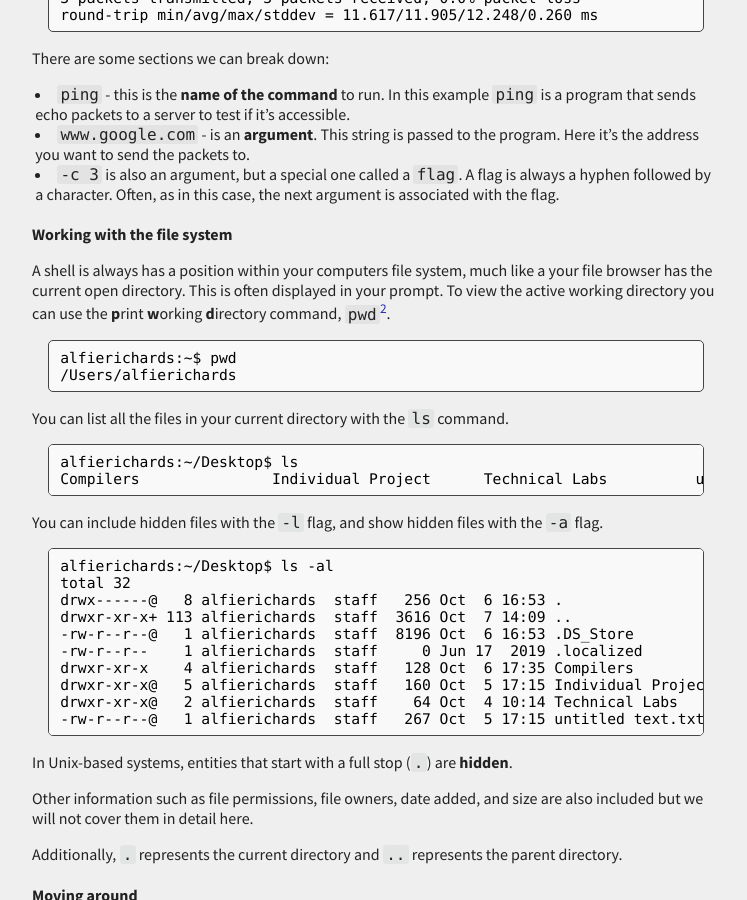
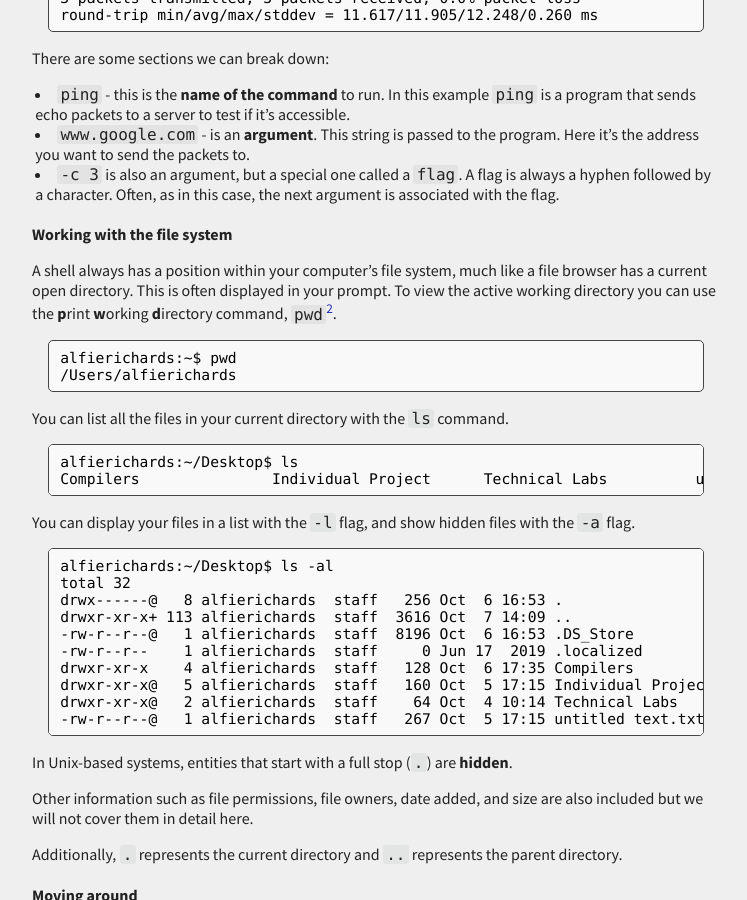
Before and after one commit to bath-bcss/Technical-Labs, a Jekyll site: the page built from _notes2021/01CommandLine.md, in a window 1280 px wide and 900 px high, scrolled down 2095 px. Shown: the whole window, without its empty margins (264-1011 px from the left). Built offline with Jekyll 4.4.1, drawn with Linux system fonts in a browser that asks for light colours.

Commit message:
small correction

````diff
--- a/_notes2021/01CommandLine.md
+++ b/_notes2021/01CommandLine.md
@@ -39,9 +39,16 @@
 need a **terminal emulator**, which is the application that allows you to interact
 with a shell.
 
-On Windows machines it can be more complicated. **Bash** is a shell designed for Unix-based operating systems, which Windows isn't. You can use **Windows Powershell** instead, however it will be significantly different to **bash** and will use different programs.. We recommend, for following along with these labs, using the [Windows
+On Windows machines it can be more complicated. **Bash** is a shell designed for
+Unix-based operating systems, which Windows isn't. You can use **Windows
+Powershell** instead, however it will be significantly different to **bash** and
+will use different programs.. We recommend, for following along with these labs,
+using the [Windows
 Subsystem for Linux](https://docs.microsoft.com/en-us/windows/wsl/install) (WSL)
-which is a system made by Microsoft to use a Unix shell on Windows. WSL will be useful in general, as most mature and well-known development tools are primarily Unix-based. Using WSL will also allow you to follow along with future labs more easily.
+which is a system made by Microsoft to use a Unix shell on Windows. WSL will be
+useful in general, as most mature and well-known development tools are primarily
+Unix-based. Using WSL will also allow you to follow along with future labs more
+easily.
 
 ## Using a command line
 
@@ -60,7 +67,8 @@
 this prompt:
 
 - `technical-labs` is the current user
-- `~` means the **home** directory. This section displays the **current working directory** (cwd), or where you currently are within the file system.
+- `~` means the **home** directory. This section displays the **current working
+    directory** (cwd), or where you currently are within the file system.
 - `$` means you are not the root user, which will be covered more later
 
 ### Command structure
@@ -91,8 +99,8 @@
 
 ### Working with the file system
 
-A shell is always has a position within your computers file system, much like a
-your file browser has the current open directory. This is often displayed in
+A shell always has a position within your computer's file system, much like a
+file browser has a current open directory. This is often displayed in
 your prompt. To view the active working directory you can use the **p**rint
 **w**orking **d**irectory command, `pwd`[^2].
 
@@ -108,8 +116,8 @@
 Compilers		Individual Project	Technical Labs		untitled text.txt
 ```
 
-You can include hidden files with the `-l` flag, and show hidden files with the
-`-a` flag.
+You can display your files in a list with the `-l` flag, and show hidden files
+with the `-a` flag.
 
 ```
 alfierichards:~/Desktop$ ls -al
````
